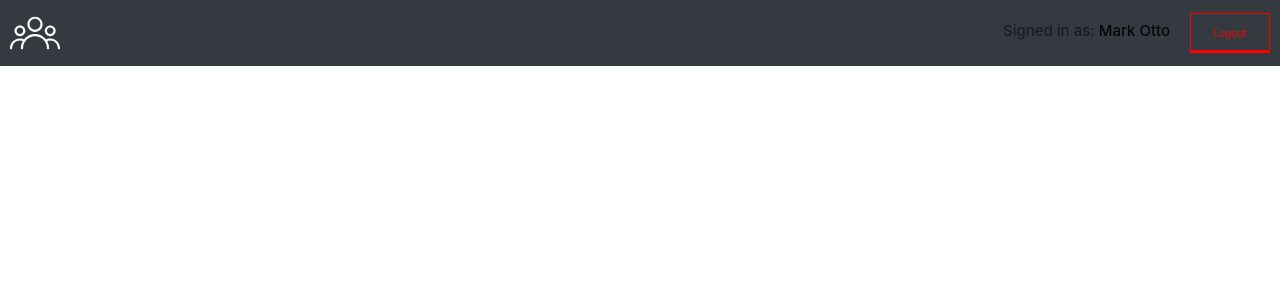
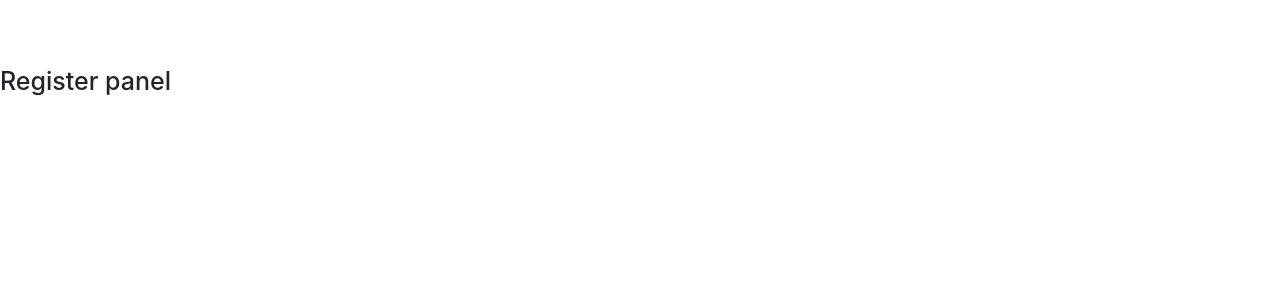
Before and after one commit to przemskydev/SocialApp2, a React (Create React App) app: page /register in a window 1280 px wide. Shown: the top 300 px of the page. Built offline with nearby package versions, Linux system fonts and the light colour scheme.

Commit message:
add public and private route

```diff
--- a/src/App.js
+++ b/src/App.js
@@ -1,16 +1,14 @@
 import React from 'react';
-import { BrowserRouter as Router, Route, Switch } from 'react-router-dom';
+import { BrowserRouter as Router, Switch } from 'react-router-dom';
 import PrivateRoute from './routes/PrivateRoute';
-import Login from './views/Login.view';
-import Register from './views/Register.view';
+import PublicRoute from './routes/PublicRoute';
 
 function App() {
   return (
     <Router>
       <Switch>
+        <PublicRoute />
         <PrivateRoute />
-        <Route exact path="/login" component={Login} />
-        <Route exact path="/register" component={Register} />
       </Switch>
     </Router>
   );
--- /dev/null
+++ b/src/routes/PublicRoute.js
@@ -0,0 +1,13 @@
+import React from 'react';
+import { Route } from 'react-router-dom';
+import Login from '../views/Login.view';
+import Register from '../views/Register.view';
+
+const PublicRoute = () => (
+  <>
+    <Route exact path="/login" component={Login} />
+    <Route exact path="/register" component={Register} />
+  </>
+);
+
+export default PublicRoute;
```
